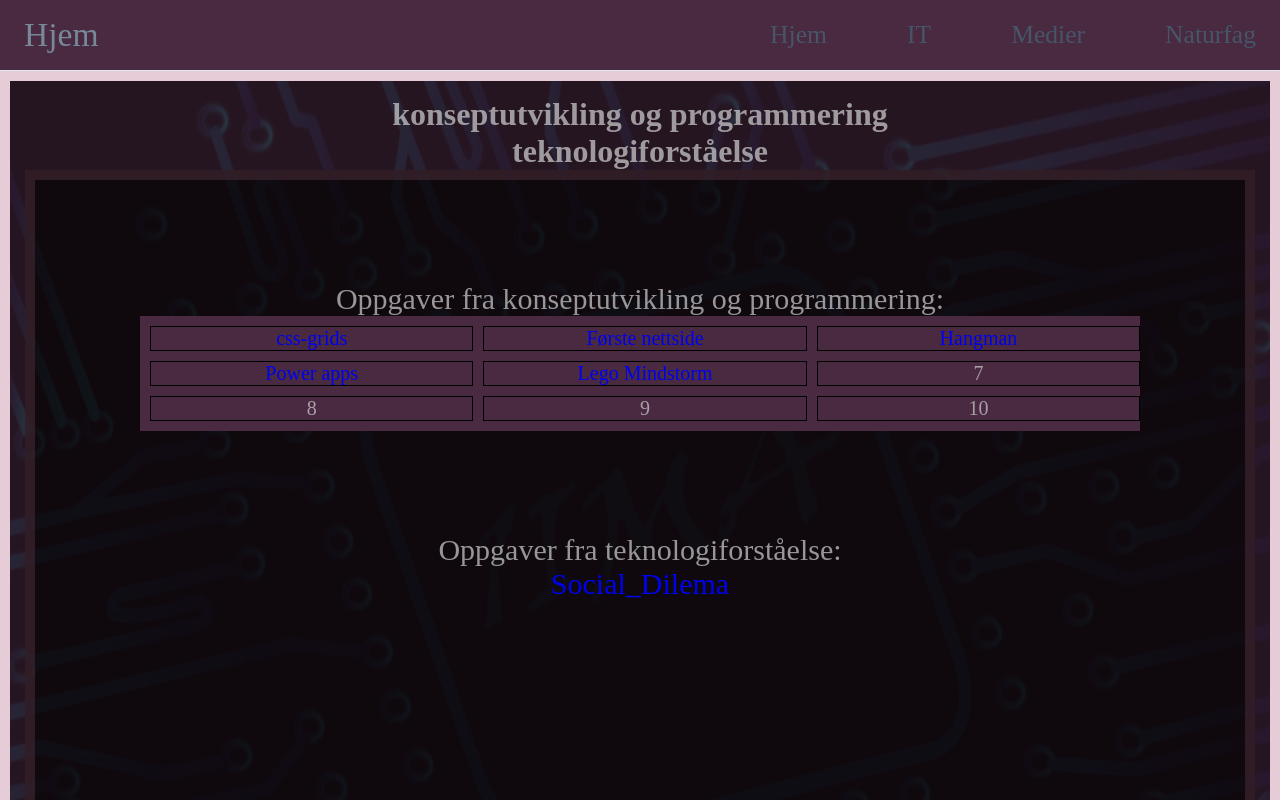
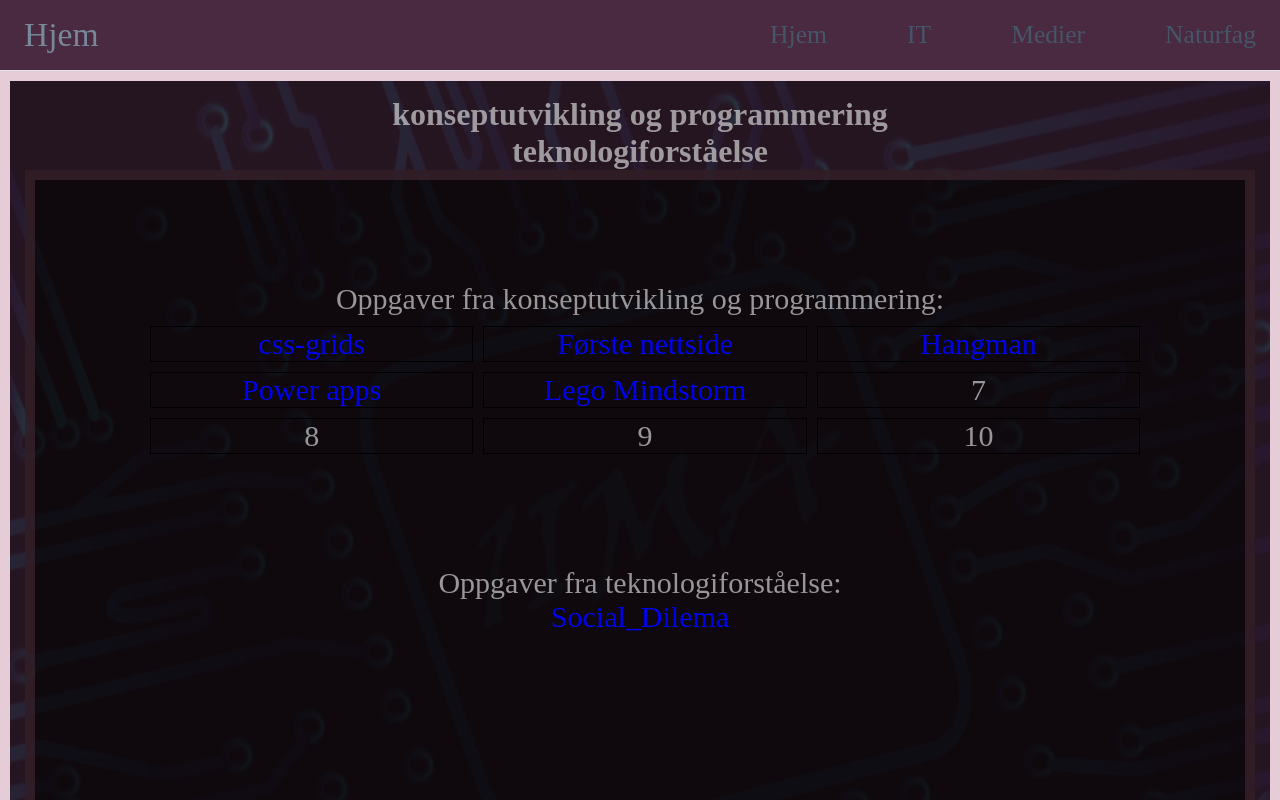
Before and after one commit to AlmaDurhuus/Nettside, a plain HTML site: page programfag/programfag.html in a window 1280 px wide. Shown: the top 800 px of the page. Drawn offline with nearby package versions, Linux system fonts and the light colour scheme.

Commit message:
versjon 2.1

```diff
--- a/programfag/stylesheet-programfag.css
+++ b/programfag/stylesheet-programfag.css
@@ -27,7 +27,6 @@ h1 {
       display: grid;
       grid-template-columns: 33% 33% 33%;
       grid-gap: 10px;
-      background-color: rgb(73, 42, 65);
       padding: 10px;
       justify-content: space-evenly;
       width: 1000px;
@@ -40,8 +39,9 @@ h1 {
 
       border: 1px solid black;
       text-align: center;
-      font-size: 20px;
+      font-size: 30px;
       color: rgba(207, 207, 207, 0.712);
+
 
     }
 
```
